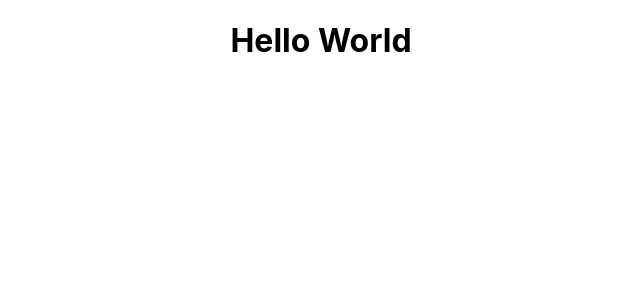
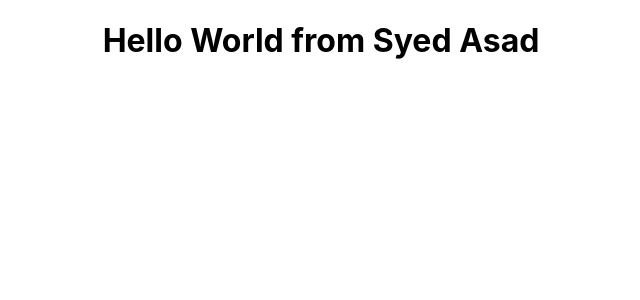
Before and after one commit to Asad-94/BootCamp2020Sample, a React (Create React App) app in the folder bootcamp-react-app/: page / in a window 1280 px wide. Shown: the top 300 px of the page, without its empty margins (319-959 px from the left). Built offline with nearby package versions, Linux system fonts and the light colour scheme.

Commit message:
Update new message

```diff
--- a/bootcamp-react-app/package.json
+++ b/bootcamp-react-app/package.json
@@ -9,7 +9,8 @@
     "react": "^17.0.2",
     "react-dom": "^17.0.2",
     "react-scripts": "4.0.3",
-    "web-vitals": "^1.1.1"
+    "web-vitals": "^1.1.1",
+    "yarn": "^1.22.10"
   },
   "scripts": {
     "start": "react-scripts start",
--- a/bootcamp-react-app/src/App.js
+++ b/bootcamp-react-app/src/App.js
@@ -4,7 +4,7 @@ import './App.css';
 function App() {
   return (
     <div className="App">
-      <h1>Hello World</h1>
+      <h1>Hello World from Syed Asad</h1>
     </div>
   );
 }
```
Also changed, not shown: 1 other file (tests, documents, lock files or other folders).
